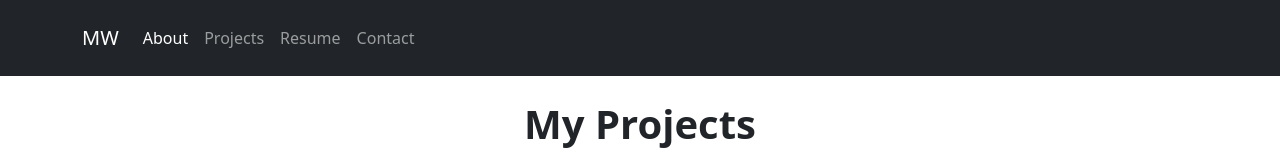
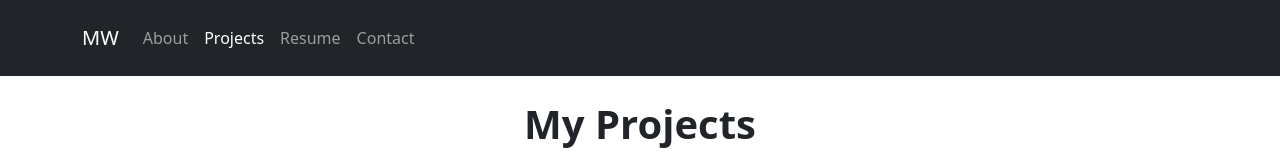
Before and after one commit to michaeltothewilson/cs510-project-me, a plain HTML site: page index.html in a window 1280 px wide. Both pictures are taken after a click on the link "Projects". Shown: the part 2243-2403 px from the top of the page. Drawn offline with nearby package versions, Linux system fonts and the light colour scheme.

Commit message:
Nav Bar Active Link Function all good to go!

```diff
--- a/script.js
+++ b/script.js
@@ -1,7 +1,14 @@
 $(document).ready(function(){
 
+    // Go to the about section from the home page
     $("#about-button").click(function(){
         $('html, body').animate({
             scrollTop:$("#about").offset().top},500)
         })
+
+    // Control the active link in the navbar
+    $(".navbar .nav-link").click(function(){
+        $(".navbar").find(".active").removeClass("active")
+        $(this).addClass("active")
+    })
 })
--- a/styles.css
+++ b/styles.css
@@ -87,6 +87,3 @@ ul {
 #contact input {
   margin: 10px;
 }
-
-/* Navbar */
-.nav-link
```
